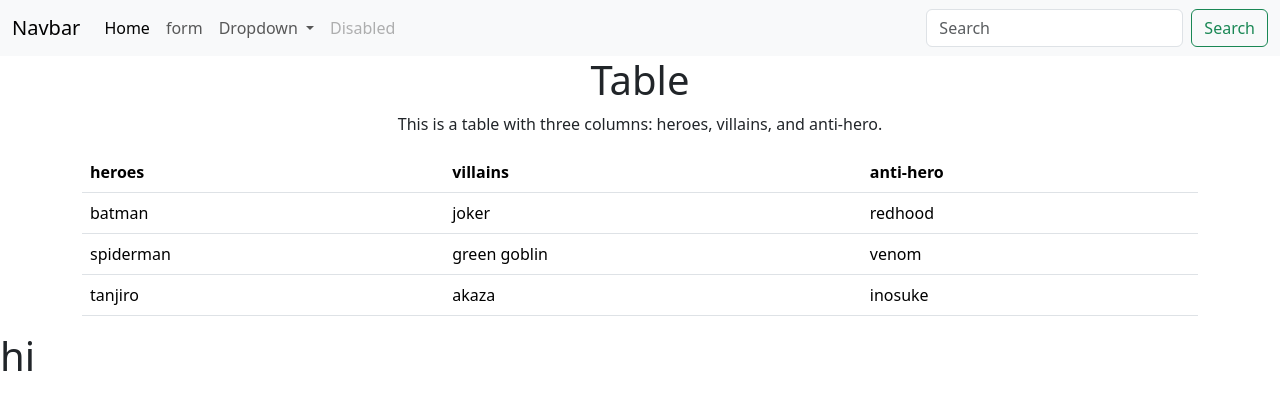
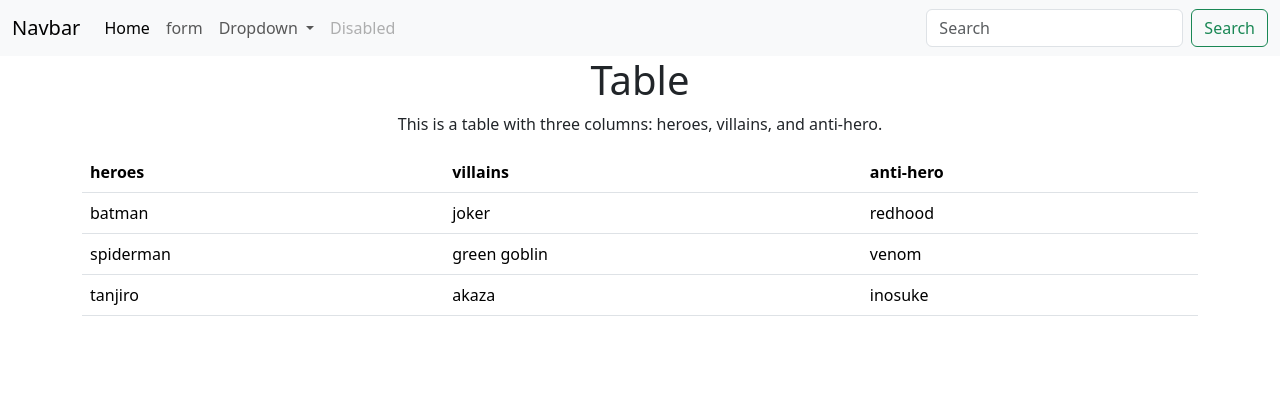
Before and after one commit to lekeathon/week-3, a website: page table.html in a window 1280 px wide. Drawn offline with nearby package versions, Linux system fonts and the light colour scheme.

Commit message:
took off the h1 element

```diff
--- a/table.html
+++ b/table.html
@@ -73,8 +73,6 @@
   </tbody>
 </table>
 </div>
-<h1>hi</h1>
-
 
 <script src="https://cdn.jsdelivr.net/npm/bootstrap@5.3.6/dist/js/bootstrap.bundle.min.js" integrity="sha384-j1CDi7MgGQ12Z7Qab0qlWQ/Qqz24Gc6BM0thvEMVjHnfYGF0rmFCozFSxQBxwHKO" crossorigin="anonymous"></script>
   </body>
```
